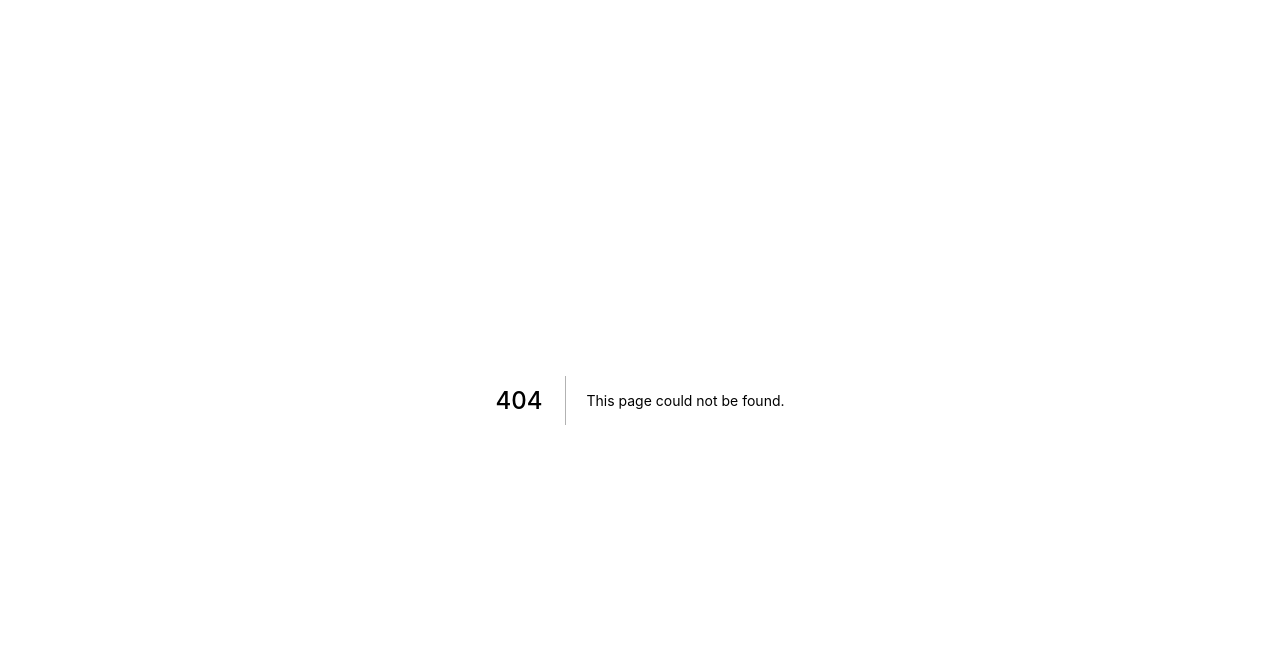
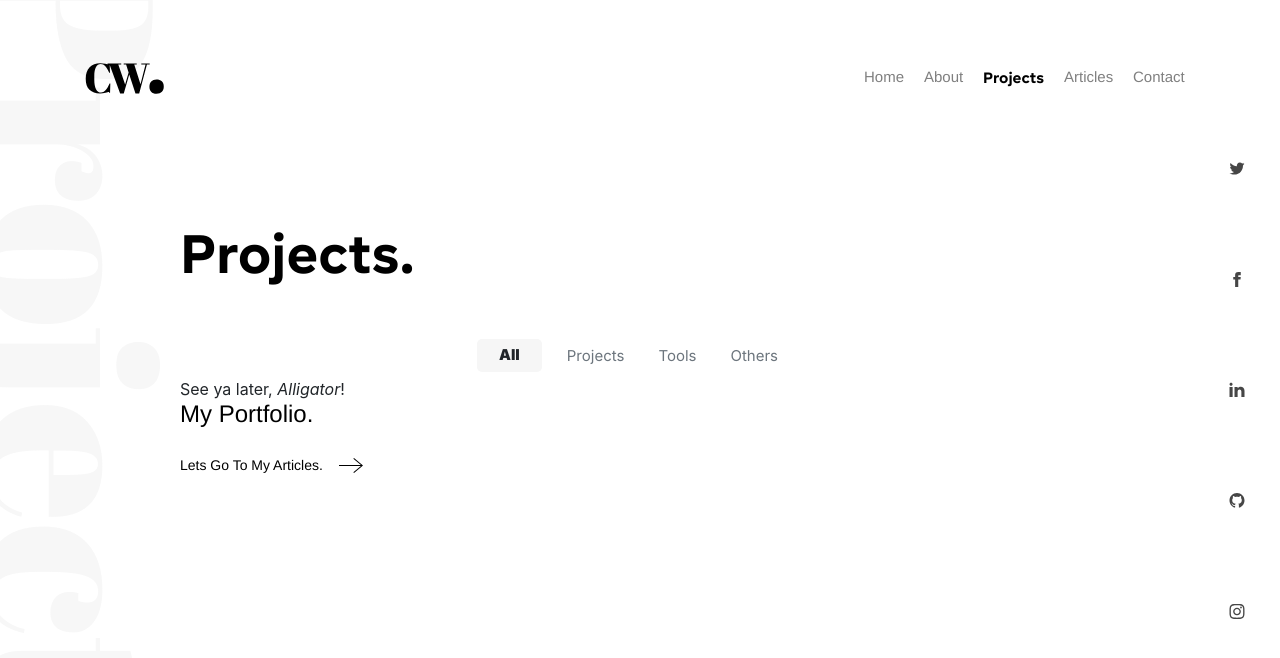
Before and after one commit to adenekan41/codewonders, a Next.js app: page /projects in a window 1280 px wide. Before the commit this address had no page. Shown: the top 658 px of the page. Built offline with nearby package versions, Linux system fonts and the light colour scheme; a web font is replaced by a local one.

Commit message:
Added Mansory Layout and Tabs Components

```diff
--- a/components/Layout/icons.js
+++ b/components/Layout/icons.js
@@ -19,7 +19,7 @@ export const Linkedin = () => (
     <svg xmlns="http://www.w3.org/2000/svg" width="24" height="24" viewBox="0 0 24 24"><path d="M4.98 3.5c0 1.381-1.11 2.5-2.48 2.5s-2.48-1.119-2.48-2.5c0-1.38 1.11-2.5 2.48-2.5s2.48 1.12 2.48 2.5zm.02 4.5h-5v16h5v-16zm7.982 0h-4.968v16h4.969v-8.399c0-4.67 6.029-5.052 6.029 0v8.399h4.988v-10.131c0-7.88-8.922-7.593-11.018-3.714v-2.155z"/></svg>
 )
 export const IconRight = () => (
-    <svg width="24" height="24" xmlns="http://www.w3.org/2000/svg" fill-rule="evenodd" clip-rule="evenodd"><path d="M21.883 12l-7.527 6.235.644.765 9-7.521-9-7.479-.645.764 7.529 6.236h-21.884v1h21.883z"/></svg>
+    <svg width="24" height="24" xmlns="http://www.w3.org/2000/svg" fillRule="evenodd" clipRule="evenodd"><path d="M21.883 12l-7.527 6.235.644.765 9-7.521-9-7.479-.645.764 7.529 6.236h-21.884v1h21.883z"/></svg>
 )
 export const Date = () => (
     <svg xmlns="http://www.w3.org/2000/svg" width="24" height="24" viewBox="0 0 24 24"><path d="M17 1c0-.552-.447-1-1-1s-1 .448-1 1v2c0 .552.447 1 1 1s1-.448 1-1v-2zm-12 2c0 .552-.447 1-1 1s-1-.448-1-1v-2c0-.552.447-1 1-1s1 .448 1 1v2zm13 5v10h-16v-10h16zm2-6h-2v1c0 1.103-.897 2-2 2s-2-.897-2-2v-1h-8v1c0 1.103-.897 2-2 2s-2-.897-2-2v-1h-2v18h20v-18zm4 3v19h-22v-2h20v-17h2zm-17 7h-2v-2h2v2zm4 0h-2v-2h2v2zm4 0h-2v-2h2v2zm-8 4h-2v-2h2v2zm4 0h-2v-2h2v2zm4 0h-2v-2h2v2z"/></svg>
--- a/components/Layout/layout.jsx
+++ b/components/Layout/layout.jsx
@@ -30,13 +30,13 @@ export default ({ children, title = 'Home' }) => (
           <div className="collapse navbar-collapse" id="collapsibleNavbar">
             <ul className="navbar-nav ml-auto">
               <li className="nav-item hover__bottom">
-                <Link href='/' activeClassName='is-active' exact={true}><a className="nav-link" aria-label="Go Home">Home</a></Link>
+                <Link href='/' activeClassName='is-active'><a className="nav-link" aria-label="Go Home">Home</a></Link>
               </li>
               <li className="nav-item hover__bottom">
                 <Link href='/about' activeClassName='is-active'><a className="nav-link" aria-label="Go To About Page">About</a></Link>
               </li>
               <li className="nav-item hover__bottom">
-                <Link href='/blog' activeClassName='is-active'><a className="nav-link" aria-label="Go To Blog Page">Projects</a></Link>
+                <Link href='/projects' activeClassName='is-active'><a className="nav-link" aria-label="Go To Projects Page">Projects</a></Link>
               </li>
               <li className="nav-item hover__bottom">
                 <Link href='/reading' activeClassName='is-active'><a className="nav-link" aria-label="Go To Reading Page">Articles</a></Link>
--- a/components/Layout/style.js
+++ b/components/Layout/style.js
@@ -106,6 +106,12 @@ a, h1, h2, h3, h4, h5, h6, p, button, input[type=text], input[type=date], input[
   text-rendering: geometricPrecision;
   color: var(--cw)
 }
+a{
+  cursor: pointer;
+  p{
+    cursor: pointer;
+  }
+}
 
 mark.mark {
   color: inherit;
@@ -123,7 +129,7 @@ mark.mark {
 export const Header = styled.header`
     padding: 50px 0;
     nav {
-      background: var(--bg) !important;
+      background: transparent !important;
     }
     .nav-item.hover__bottom {
       display: inline-block;
--- /dev/null
+++ b/components/Tabs/Tab.jsx
@@ -0,0 +1,49 @@
+import React, { Component } from 'react';
+import PropTypes from 'prop-types';
+import styled from 'styled-components'
+
+const TabStyle = styled.span`
+
+`
+class Tab extends Component {
+  static propTypes = {
+    activeTab: PropTypes.string.isRequired,
+    label: PropTypes.string.isRequired,
+    onClick: PropTypes.func.isRequired,
+  };
+
+  onClick = () => {
+    const { label, onClick } = this.props;
+    onClick(label);
+  }
+
+  render() {
+    const {
+      onClick,
+      props: {
+        activeTab,
+        label,
+      },
+    } = this;
+
+    let className = 'tab-list-item';
+
+    if (activeTab === label) {
+      className += ' tab-list-active';
+    }
+
+    return (
+    <TabStyle>
+        <button
+            className={className}
+            onClick={onClick}
+        >
+            {label}
+        </button>
+    </TabStyle>
+
+    );
+  }
+}
+
+export default Tab;
--- /dev/null
+++ b/components/Tabs/index.jsx
@@ -0,0 +1,82 @@
+import React, { Component } from 'react';
+import PropTypes from 'prop-types';
+
+import Tab from './Tab';
+import styled from 'styled-components'
+
+const TabStyle = styled.div`
+    display: flex;
+    align-items: center;
+    justify-content: center;
+    min-height: 43px;
+    .tab-list-item {
+        margin: 0 1rem 0 0;
+        font-size: 15px;
+        transition: all .3s ease;
+        background: transparent;
+        color: var(--gray);
+        &.tab-list-active {
+            font-weight: 900 !important;
+            color: var(--bw);
+            background: var(--mark);
+            padding: 5px 22px;
+        }
+    }
+
+`
+class Tabs extends Component {
+  static propTypes = {
+    children: PropTypes.instanceOf(Array).isRequired,
+  }
+
+  constructor(props) {
+    super(props);
+
+    this.state = {
+      activeTab: this.props.children[0].props.label,
+    };
+  }
+
+  onClickTabItem = (tab) => {
+    this.setState({ activeTab: tab });
+  }
+
+  render() {
+    const {
+      onClickTabItem,
+      props: {
+        children,
+      },
+      state: {
+        activeTab,
+      }
+    } = this;
+
+    return (
+      <div className="tabs">
+        <TabStyle>
+            {children.map((child) => {
+            const { label } = child.props;
+
+            return (
+              <Tab
+                activeTab={activeTab}
+                key={label}
+                label={label}
+                onClick={onClickTabItem}
+              />
+            );
+          })}
+        </TabStyle>
+        <div className="tab-content">
+          {children.map((child) => {
+            if (child.props.label !== activeTab) return false;
+            return child.props.children;
+          })}
+        </div>
+      </div>
+    );
+  }
+}
+
+export default Tabs;
--- /dev/null
+++ b/components/Utils/footer-link.jsx
@@ -0,0 +1,38 @@
+import React from 'react'
+import Link from 'next/link'
+import { IconRight } from '../Layout/icons'
+import styled from 'styled-components'
+const FooterStyle = styled.div`
+p{
+  font-size: 14px;
+  transition: all 1s ease;
+  svg{
+    margin-left: 1rem;
+    animation-name: forward;
+    animation-duration: .5s;
+    animation-iteration-count: infinite;
+    animation-direction:alternate;
+  }
+  &:hover {
+    @keyframes forward {
+      from {
+        margin-left: 1rem;
+      }
+      to {
+        margin-left: 2rem;
+      }
+    }
+  }
+}
+
+`
+const FooterLink = ({children, goto, ...rest}) => {
+    return (
+        <FooterStyle>
+            <Link href={`${goto}`}><a><p {...rest}>{children}<IconRight/></p></a></Link>
+        </FooterStyle>
+
+    )
+}
+
+export default FooterLink
--- /dev/null
+++ b/pages/projects.jsx
@@ -0,0 +1,115 @@
+import React from 'react'
+import Layout, { PageWrapper } from '../components/Layout/layout'
+import styled from 'styled-components';
+import Link from 'next/link'
+import {Date } from '../components/Layout/icons';
+import FooterLink from '../components/Utils/footer-link';
+import Tabs from '../components/Tabs';
+
+const ProjectsStyle = {
+  Header: styled.header`
+
+    .intro__text{
+      font-size: 54px;
+      font-weight: 900;
+      margin: 4rem 0rem 1.5rem ;
+      position: relative;
+    }
+    p{
+      font-size: 15px;
+      margin-top: .6rem;
+      line-height: 2;
+      font-weight: 400;
+      color: var(--article-color) !important;
+    }
+    button{
+      font-size: 16px;
+      background: var(--mark);
+      border: none;
+      border-radius: 5px;
+      padding: 0px 9px;
+    }
+    ul.timeline {
+        list-style-type: none;
+        position: relative;
+        &:before{
+            content: ' ';
+            background: #d4d9df;
+            display: inline-block;
+            position: absolute;
+            left: 0px;
+            width: 1px;
+            height: 100%;
+            z-index: 400;
+        }
+        li {
+            margin: 3rem 0;
+            padding-left: 20px;
+            &:before{
+                content: ' ';
+                background: var(--mark);
+                display: inline-block;
+                position: absolute;
+                border-radius: 50%;
+                border: 2px solid var(--cw);
+                left: -7px;
+                width: 15px;
+                height: 15px;
+                margin-top: 3px;
+                z-index: 400;
+            }
+            a{
+              font-size: 18px;
+              font-weight: 500;
+              color: var(--cw);
+            }
+            a svg{
+              margin-top: -.4rem;
+              zoom: 60%;
+            }
+        }
+    }
+  ` ,
+  SkillSection: styled.div`
+
+  `
+}
+class Projects extends React.Component {
+  constructor(){
+    super();
+  }
+  render(){
+    return (
+      <Layout title="Project">
+        <ProjectsStyle.Header>
+          <PageWrapper>
+           <h1 className="intro__text">Projects.</h1> <br/>
+           <Tabs>
+                <div label="All">
+                    See ya later, <em>Alligator</em>!
+                </div>
+                <div label="Projects">
+                    After 'while, <em>Crocodile</em>!
+                </div>
+                <div label="Tools">
+                    Nothing to see here, this tab is <em>extinct</em>!
+                </div>
+                <div label="Others">
+                    After 'while, <em>Crocodile</em>!
+                </div>
+            </Tabs>
+           <h4>My Portfolio.</h4>
+          </PageWrapper>
+        </ProjectsStyle.Header>
+        <ProjectsStyle.SkillSection>
+          <PageWrapper>
+            <FooterLink goto="/articles" className="mt-3 mb-5">Lets Go To My Articles.</FooterLink>
+            <br/>
+          </PageWrapper>
+        </ProjectsStyle.SkillSection>
+      </Layout>
+    )
+  }
+}
+
+export default Projects
```
Also changed, not shown: pages/about.jsx (+7 -5 lines), pages/index.jsx (+4 -32 lines), components/Mansory/index.jsx (added).
